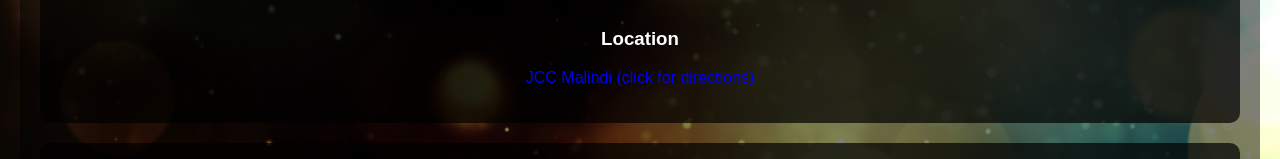
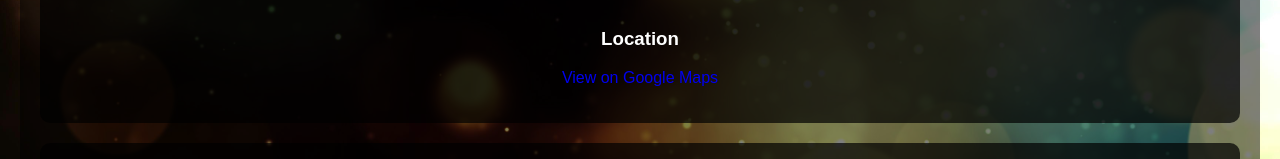
Before and after one commit to VictorMutuiriWeBs/jccyouth-malindi-website, a plain HTML site: page index.html in a window 1280 px wide. Shown: the part 4224-4383 px from the top of the page. Drawn offline with Linux system fonts and the light colour scheme.

Commit message:
Update index.html

```diff
--- a/index.html
+++ b/index.html
@@ -121,7 +121,7 @@
             </div>
             <div>
                 <h3>Location</h3>
-                <p><a href="#https://maps.app.goo.gl/moRrzp53iGhSk4ja7">JCC Malindi (click for directions)</a></p>
+               <p><a href="https://maps.app.goo.gl/xTcm9SeeommnohRa6" target="_blank">View on Google Maps</a></p>
             </div>
             <div>
     <h3>Social Media</h3>
```
